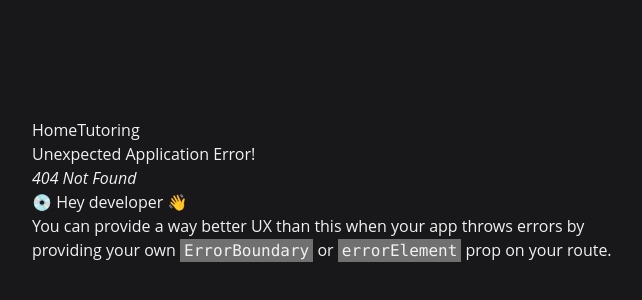
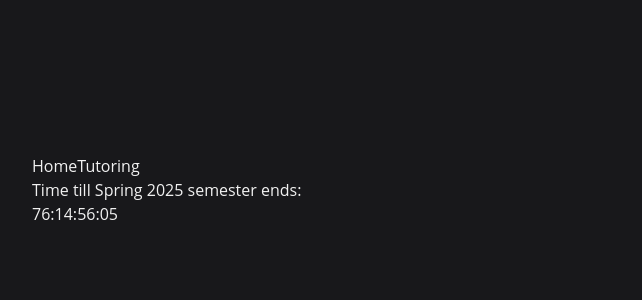
Before and after one commit to kharitonov-egor/kharitonovegor, a React (Vite) app: page /timer in a window 1280 px wide. Before the commit this address had no page. Shown: the part 210-510 px from the top of the page, without its empty margins (308-950 px from the left). Built offline with nearby package versions, Linux system fonts and the light colour scheme.

Commit message:
Added a timer till end of sp25 semester

```diff
--- a/package.json
+++ b/package.json
@@ -11,6 +11,7 @@
   },
   "dependencies": {
     "react": "^18.3.1",
+    "react-countdown": "^2.3.6",
     "react-dom": "^18.3.1",
     "react-router-dom": "^7.1.5"
   },
--- a/src/App.jsx
+++ b/src/App.jsx
@@ -12,11 +12,13 @@ import Home from './Home.jsx'
 
 import { createBrowserRouter, RouterProvider } from 'react-router-dom'
 import Tutoring from "./Tutoring.jsx";
+import Timer from "./Timer.jsx";
 
 
 const router = createBrowserRouter([
     { path: '/', element: <Home /> },
-    { path: '/tutoring', element: <Tutoring /> }
+    { path: '/tutoring', element: <Tutoring /> },
+    { path: '/timer', element: <Timer /> }
 ]);
 
 
--- /dev/null
+++ b/src/Timer.jsx
@@ -0,0 +1,32 @@
+import React from 'react';
+import ReactDOM from 'react-dom';
+import Countdown from 'react-countdown';
+
+// Random component
+const Completionist = () => <span>You are good to go!</span>;
+
+// Renderer callback with condition
+const renderer = ({ hours, minutes, seconds, completed }) => {
+    if (completed) {
+        // Render a completed state
+        return <Completionist />;
+    } else {
+        // Render a countdown
+        return <span>{hours}:{minutes}:{seconds}</span>;
+    }
+};
+
+export default function Timer () {
+    return (
+        <div className="content-center items-center place-content-center text-center">
+            <h1 className="text-2xl mb-10">Time till Spring 2025 semester ends:</h1>
+
+
+            <Countdown
+                className="text-3xl font-semibold" date='2025-05-07T00:00:01'
+            />
+
+        </div>
+
+            )
+            }
--- a/src/Tutoring.jsx
+++ b/src/Tutoring.jsx
@@ -3,7 +3,7 @@ import React from 'react';
 
 import phoneNumber from './phoneNumber.js';
 
-import usf from './assets/usf.png'
+import usf from './usf.png'
 import info from './assets/info.png'
 
 export default function Tutoring () {
```
Also changed, not shown: src/usf.png (renamed from src/assets/usf.png), 1 other file (tests, documents, lock files or other folders).
